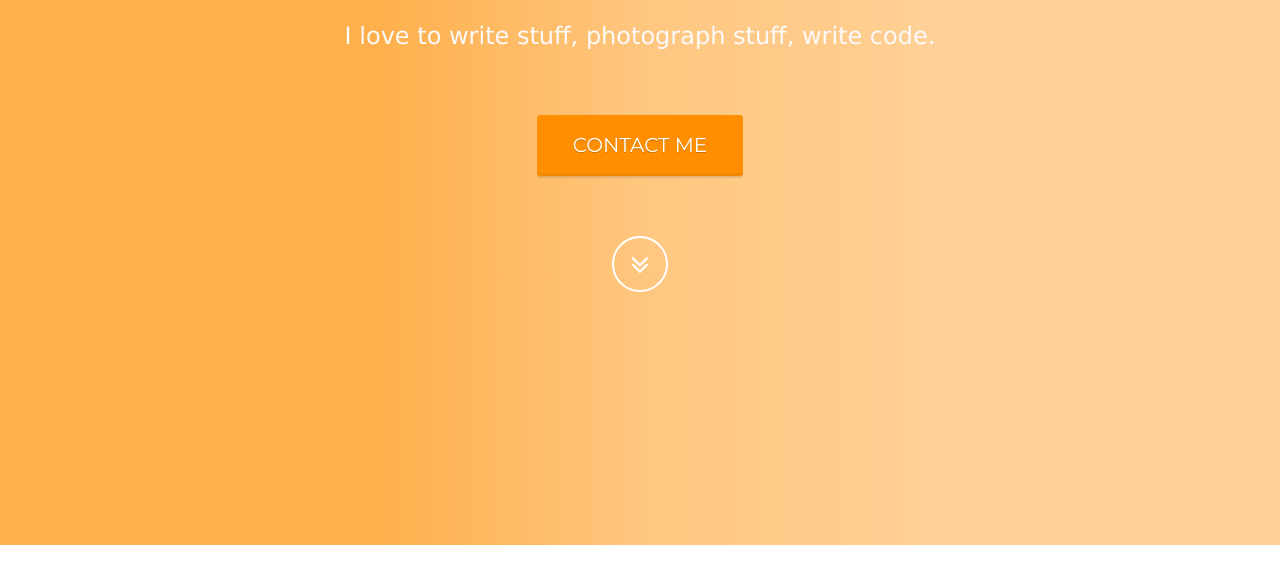
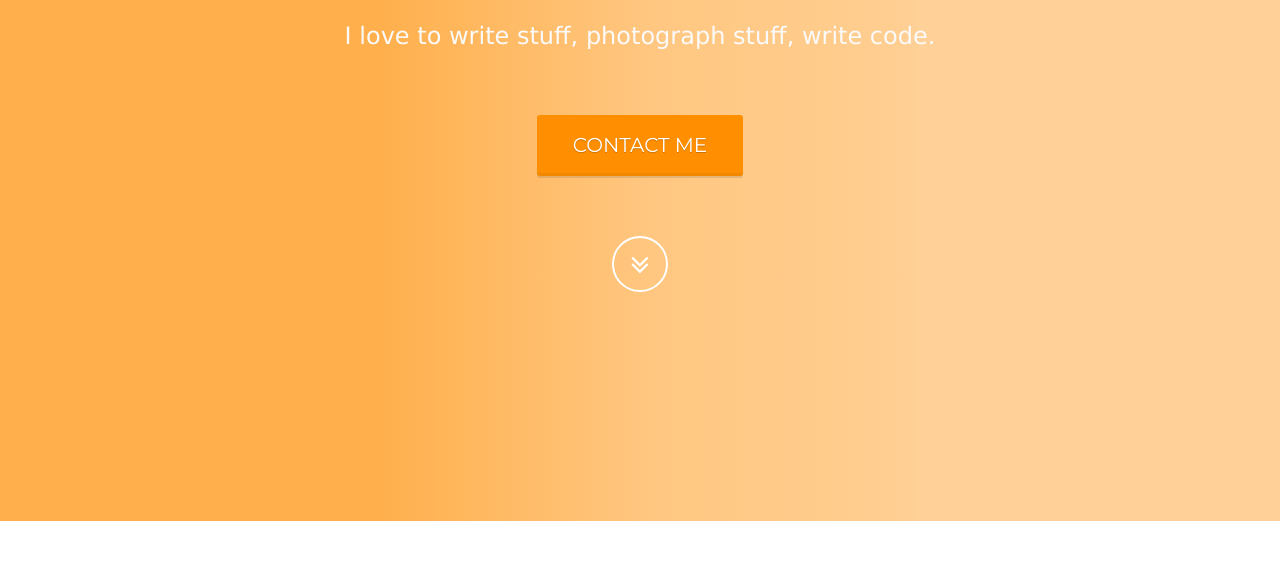
Before and after one commit to Devdutt-Shenoi/Devdutt-Shenoi.github.io, a plain HTML site: page index.html in a window 1280 px wide. Shown: the part 231-800 px from the top of the page. Drawn offline with Linux system fonts and the light colour scheme; a web font is replaced by a local one.

Commit message:
Update site.css

```diff
--- a/site.css
+++ b/site.css
@@ -187,7 +187,7 @@ select {
 }
 
 .banner {
-    min-height: 87%;
+    min-height: 84%;
     position: relative;
     padding: 2.5rem 0 3.125rem;
     text-align: center;
```
